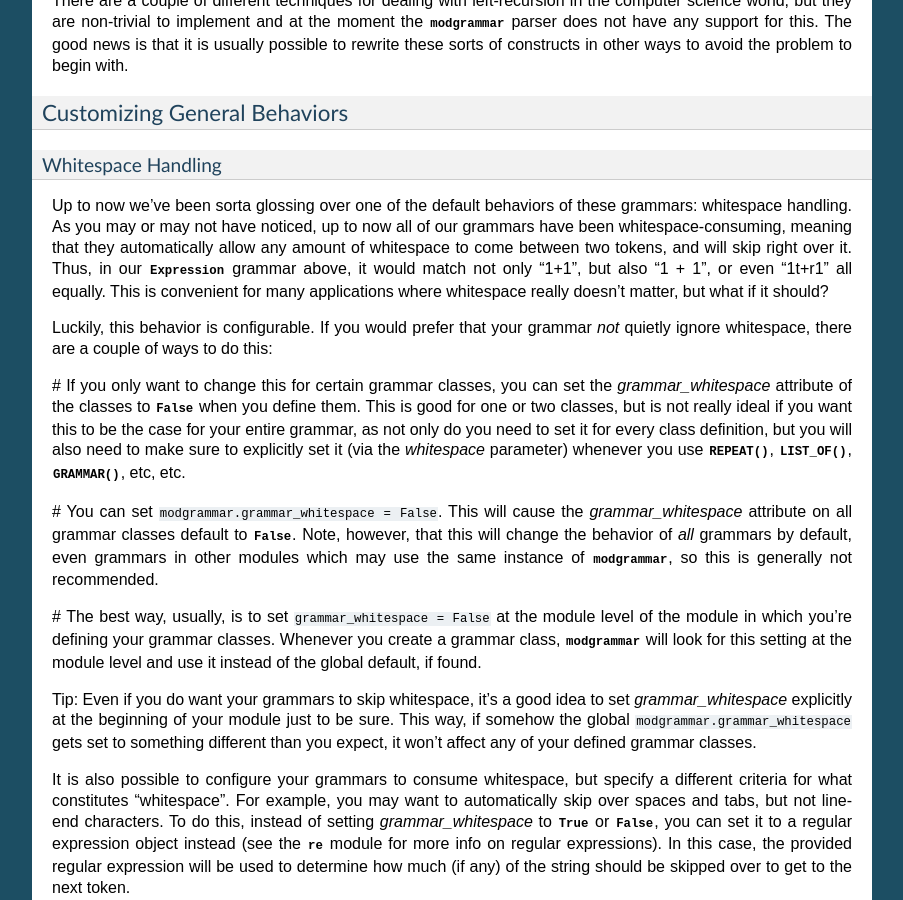
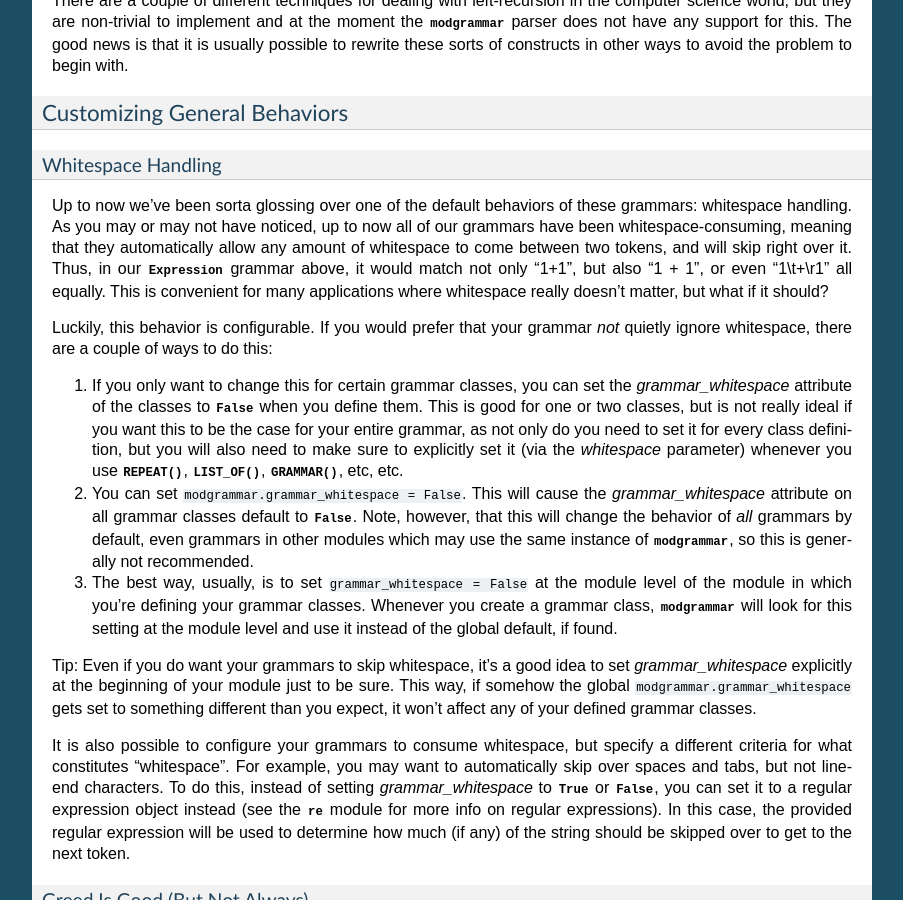
Before and after one commit to foogod/modgrammar, a Sphinx documentation site: the page built from doc/tutorial.rst, in a window 1280 px wide and 900 px high, scrolled down 8040 px. Shown: the whole window, without its empty margins (198-1101 px from the left). Built offline with Sphinx 7.4.7, drawn with Linux system fonts in a browser that asks for light colours; some of the changed lines change nothing that is shown; some of the changed text lies outside the part shown.

Commit message:
Fix Issue 3: Minor documentation fixups

```diff
--- a/doc/tutorial.rst
+++ b/doc/tutorial.rst
@@ -319,15 +319,15 @@ Customizing General Behaviors
 Whitespace Handling
 ^^^^^^^^^^^^^^^^^^^
 
-Up to now we've been sorta glossing over one of the default behaviors of these grammars: whitespace handling.  As you may or may not have noticed, up to now all of our grammars have been whitespace-consuming, meaning that they automatically allow any amount of whitespace to come between two tokens, and will skip right over it.  Thus, in our :class:`Expression` grammar above, it would match not only "1+1", but also "1 + 1", or even "1\t+\r1" all equally.  This is convenient for many applications where whitespace really doesn't matter, but what if it should?
+Up to now we've been sorta glossing over one of the default behaviors of these grammars: whitespace handling.  As you may or may not have noticed, up to now all of our grammars have been whitespace-consuming, meaning that they automatically allow any amount of whitespace to come between two tokens, and will skip right over it.  Thus, in our :class:`Expression` grammar above, it would match not only "1+1", but also "1 + 1", or even "1\\t+\\r1" all equally.  This is convenient for many applications where whitespace really doesn't matter, but what if it should?
 
 Luckily, this behavior is configurable.  If you would prefer that your grammar *not* quietly ignore whitespace, there are a couple of ways to do this:
 
-# If you only want to change this for certain grammar classes, you can set the *grammar_whitespace* attribute of the classes to :const:`False` when you define them.  This is good for one or two classes, but is not really ideal if you want this to be the case for your entire grammar, as not only do you need to set it for every class definition, but you will also need to make sure to explicitly set it (via the *whitespace* parameter) whenever you use :func:`~modgrammar.REPEAT`, :func:`LIST_OF`, :func:`GRAMMAR`, etc, etc.
+#. If you only want to change this for certain grammar classes, you can set the *grammar_whitespace* attribute of the classes to :const:`False` when you define them.  This is good for one or two classes, but is not really ideal if you want this to be the case for your entire grammar, as not only do you need to set it for every class definition, but you will also need to make sure to explicitly set it (via the *whitespace* parameter) whenever you use :func:`~modgrammar.REPEAT`, :func:`~modgrammar.LIST_OF`, :func:`~modgrammar.GRAMMAR`, etc, etc.
 
-# You can set ``modgrammar.grammar_whitespace = False``.  This will cause the *grammar_whitespace* attribute on all grammar classes default to :const:`False`.  Note, however, that this will change the behavior of *all* grammars by default, even grammars in other modules which may use the same instance of :mod:`modgrammar`, so this is generally not recommended.
+#. You can set ``modgrammar.grammar_whitespace = False``.  This will cause the *grammar_whitespace* attribute on all grammar classes default to :const:`False`.  Note, however, that this will change the behavior of *all* grammars by default, even grammars in other modules which may use the same instance of :mod:`modgrammar`, so this is generally not recommended.
 
-# The best way, usually, is to set ``grammar_whitespace = False`` at the module level of the module in which you're defining your grammar classes.  Whenever you create a grammar class, :mod:`modgrammar` will look for this setting at the module level and use it instead of the global default, if found.
+#. The best way, usually, is to set ``grammar_whitespace = False`` at the module level of the module in which you're defining your grammar classes.  Whenever you create a grammar class, :mod:`modgrammar` will look for this setting at the module level and use it instead of the global default, if found.
 
 Tip: Even if you do want your grammars to skip whitespace, it's a good idea to set *grammar_whitespace* explicitly at the beginning of your module just to be sure.  This way, if somehow the global ``modgrammar.grammar_whitespace`` gets set to something different than you expect, it won't affect any of your defined grammar classes.
 
@@ -387,7 +387,7 @@ In many applications, for example, you may not actually care about the whole par
 
    >>> result = myparser.parse_string("Hello, cruel world, my name is Inigo Montoya!")
    >>> result[2].elements
-   (WorldPhrase<'wonderful', 'world'>, L(',')<','>, MyNameIs<'my name is', 'Inigo', 'Montoya'>)
+   (WorldPhrase<'cruel', 'world'>, L(',')<','>, MyNameIs<'my name is', 'Inigo', 'Montoya'>)
 
 Now let's say in this case all we really care about is finding out the person's first name.  We could traverse the whole tree, pulling out result[2], going through each one, checking to see if it's a MyNameIs, then pulling out the right sub-element of that, etc, but actually we don't have to.  Since we know we're looking for an occurrence of :class:`FirstName`, we can just ask the result object to find it and return it for us using :meth:`~modgrammar.Grammar.find`::
 
```
